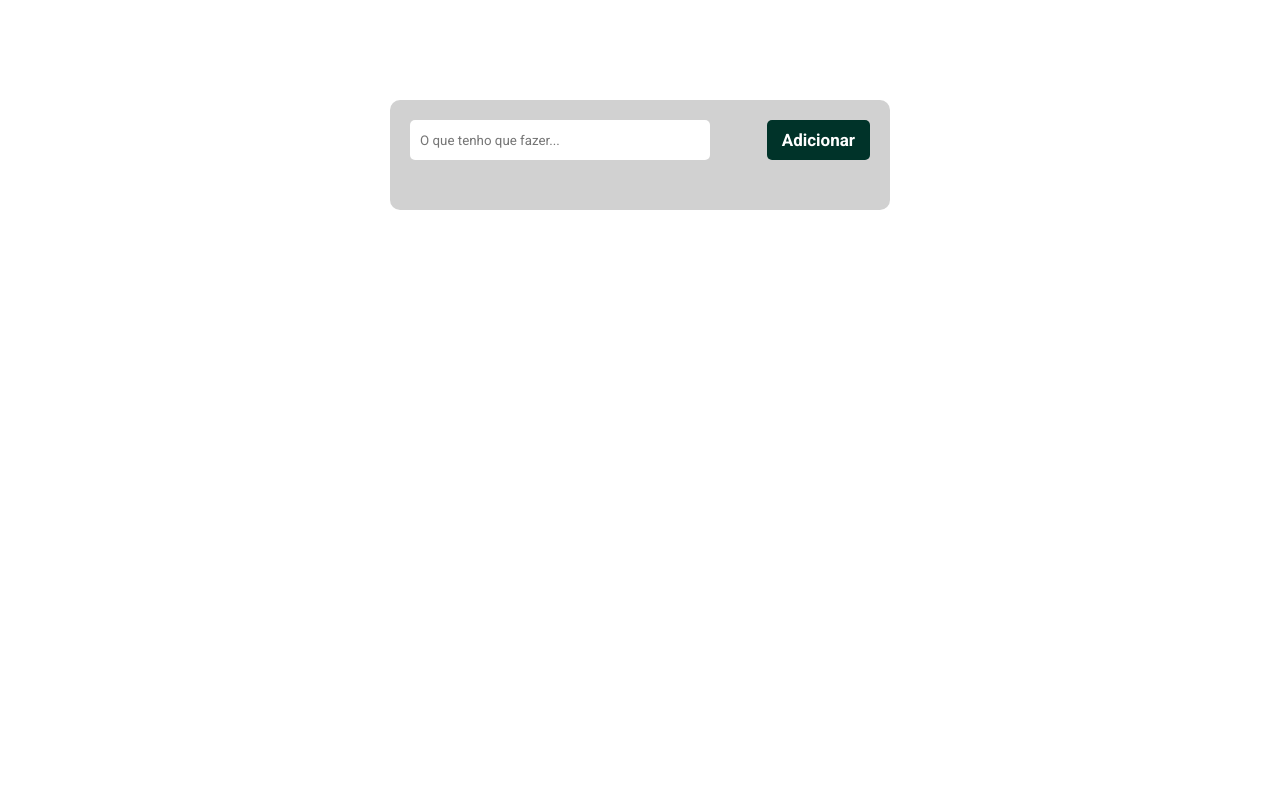
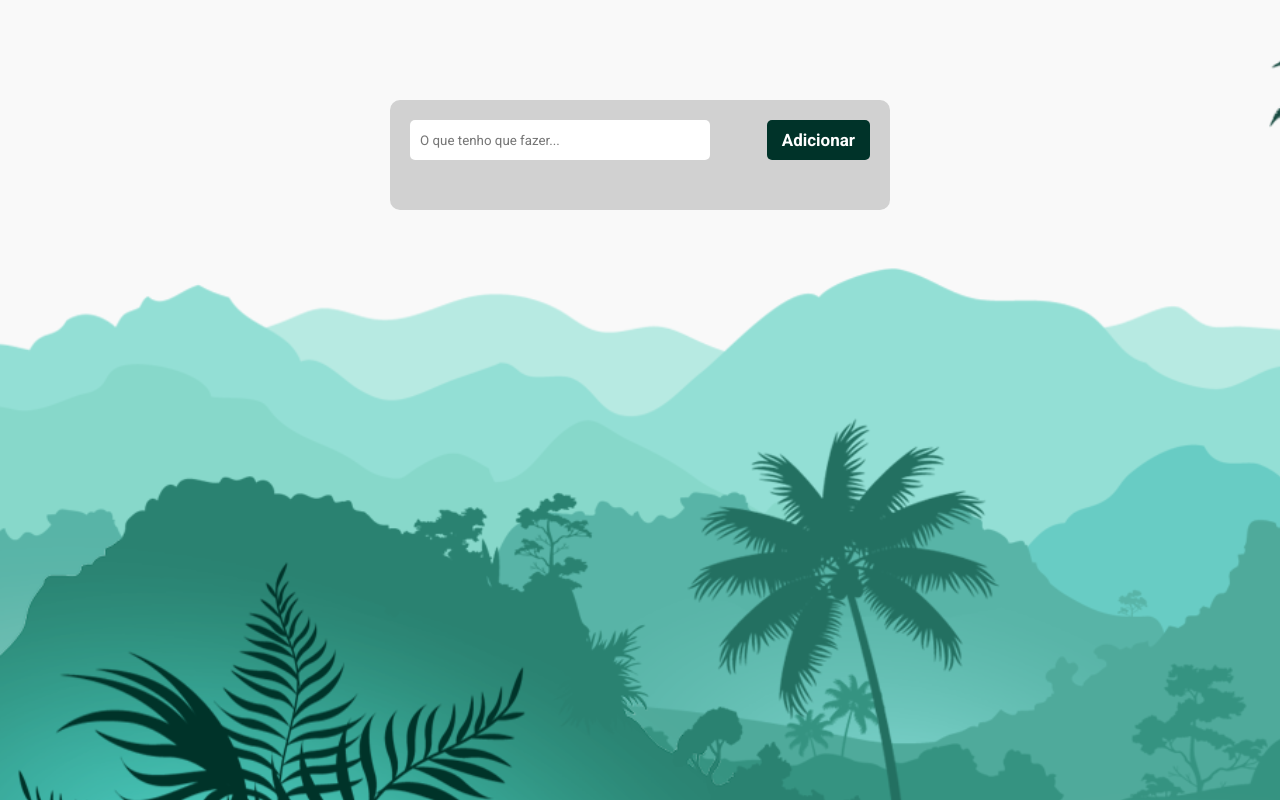
Before and after one commit to joanasouzaa/to-do-list, a plain HTML site: page index.html in a window 1280 px wide. Drawn offline with Linux system fonts and the light colour scheme.

Commit message:
correção: inserindo a imagem do backgroud

```diff
--- a/css/style.css
+++ b/css/style.css
@@ -7,7 +7,7 @@
 }
 
 body {
-    background: url("./img/background.png");
+    background: url("/img/background.png");
 }
 
 .container {
```
